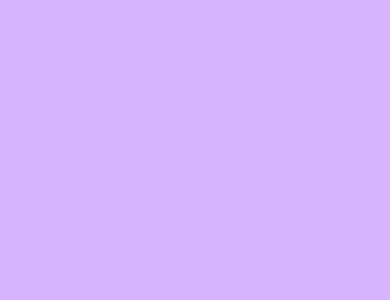
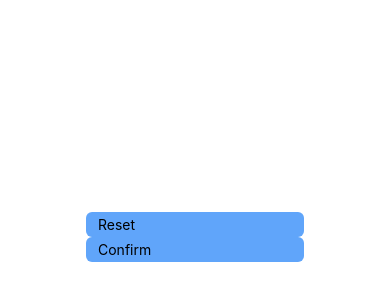
Before and after one commit to awriyou/apprn-pt2, a React Native app: screen / in a window 390 px wide. Shown: the part 214-514 px from the top of the page. Built offline with nearby package versions, Linux system fonts and the light colour scheme.

Commit message:
section 2

```diff
--- a/App.js
+++ b/App.js
@@ -10,12 +10,11 @@ import {
   Pressable,
 } from 'react-native';
 
-
+import StartGameScreen from './screens/StartGameScreen';
 export default function App() {
-
   return (
-
-    <View style={styles.appContainer} className="bg-purple-300">
+    <View className="p-10 mt-10 flex-1 justify-center items-center">
+      <StartGameScreen />
     </View>
   );
 }
@@ -26,5 +25,4 @@ const styles = StyleSheet.create({
     paddingTop: 50,
     paddingHorizontal: 20,
   },
-
 });
--- /dev/null
+++ b/components/PrimaryButton.js
@@ -0,0 +1,11 @@
+import { Text, View } from "react-native";
+
+const PrimaryButton = ({children}) => {
+    return (
+        <View className='bg-blue-400 rounded-md px-3 py-1'>
+            <Text>{children}</Text>
+        </View>
+    );
+}
+
+export default PrimaryButton;
--- a/package.json
+++ b/package.json
@@ -1,5 +1,5 @@
 {
-  "name": "pt1",
+  "name": "pt2",
   "version": "1.0.0",
   "main": "node_modules/expo/AppEntry.js",
   "scripts": {
--- /dev/null
+++ b/screens/StartGameScreen.js
@@ -0,0 +1,14 @@
+import { TextInput, View } from "react-native";
+import PrimaryButton from "../components/PrimaryButton";
+
+const StartGameScreen = () => {
+    return (
+        <View className=''>
+            <TextInput/>
+            <PrimaryButton>Reset</PrimaryButton>
+            <PrimaryButton>Confirm</PrimaryButton>
+        </View>
+    );
+}
+
+export default StartGameScreen;
--- a/tailwind.config.js
+++ b/tailwind.config.js
@@ -4,6 +4,7 @@ module.exports = {
   content: [
     './App.{js,jsx,ts,tsx}',
     './components/**/*.{js,jsx,ts,tsx}',
+    './screens/**/*.{js,jsx,ts,tsx}',
   ],
   theme: {
     extend: {},
```
Also changed, not shown: screens/GameOverScreen.js (added), screens/GameScreen.js (added).
